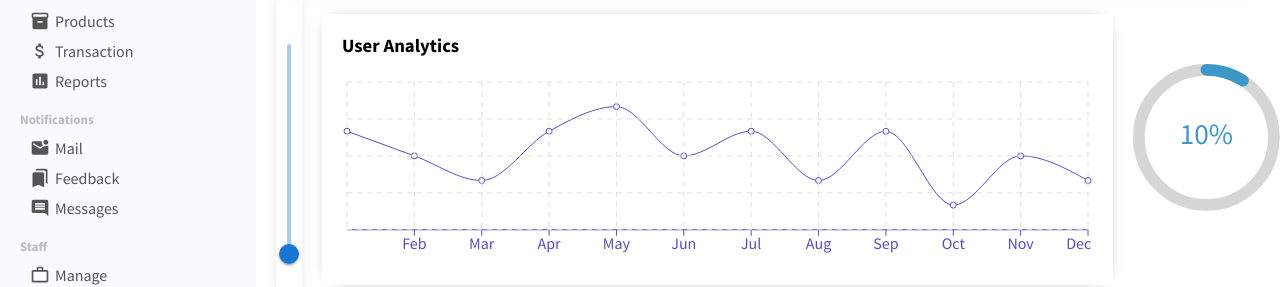
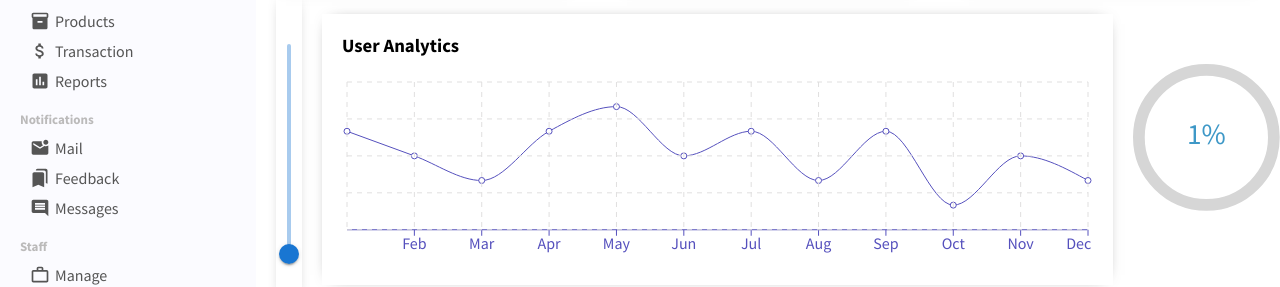
Before and after one commit to Ojotule-Benjamin/Regen-project, a React (Create React App) app: page / in a window 1280 px wide. Shown: the part 253-540 px from the top of the page. Built offline with nearby package versions, Linux system fonts and the light colour scheme.

Commit message:
Edited my code

```diff
--- a/src/components/slider/VerticalSlider.jsx
+++ b/src/components/slider/VerticalSlider.jsx
@@ -1,9 +1,8 @@
 
-import React, { useState } from 'react'
+import React from 'react'
 import Box from '@mui/material/Box';
 import Slider from '@mui/material/Slider';
 import './verticalSlider.css';
-
 
 export default function VerticalSlider({ onDataSet }) {
   function preventHorizontalKeyboardNavigation(event) {
@@ -11,7 +10,6 @@ export default function VerticalSlider({ onDataSet }) {
       event.preventDefault();
     }
   }
-  const [data, setData] = useState(5);
   const handleChange = (event) => {
     onDataSet(event.target.value);
   };
--- a/src/pages/home/Home.jsx
+++ b/src/pages/home/Home.jsx
@@ -12,12 +12,9 @@ import { red } from '@mui/material/colors'
 
 
 const Home = () => {
-  const [sliderValue, setSliderValue] = useState(10);
-  function getSliderData(value){
-    setSliderValue(value);
-  };
+  const [sliderValue, setSliderValue] = useState(1);
+  //transforming the data
 
-  //transforming the data
   let newMonthValue = {}
   const userDataTransform = userData.map(newDataFunc)
   function newDataFunc(item){
@@ -45,13 +42,3 @@ const Home = () => {
   )
 }
 export default Home
-
-
-//THE CODE BELOW DISPLAYS ERROR! FIX IT
-/*export default function Home() {
-  return (
-    <div className='home'>
-        home
-    </div>
-  )
-}*/
```
